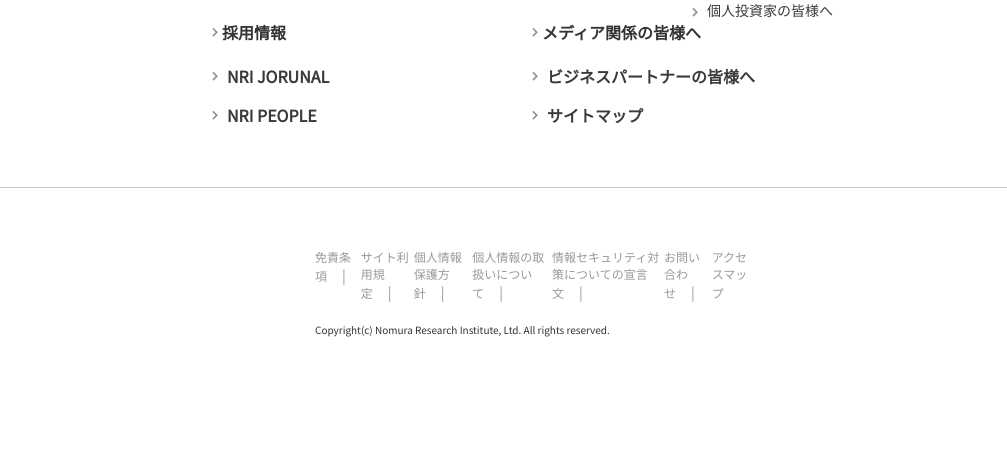
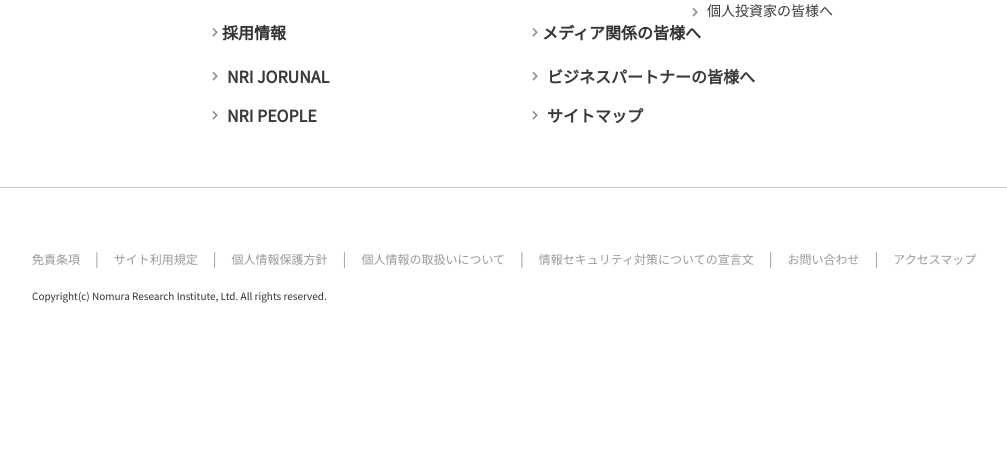
Before and after one commit to codeschoolway/horiuchi, a PHP site: page / in a window 1280 px wide. Shown: the part 3915-4372 px from the top of the page, without its empty margins (108-1115 px from the left). After the commit the page ends 4218 px from the top, so only its background shows below. Run offline with PHP 8.4, Linux system fonts and the light colour scheme; some libraries are stand-ins or nearby versions.

Commit message:
footerのずれを修正

```diff
--- a/html-nri/css/style.css
+++ b/html-nri/css/style.css
@@ -379,11 +379,10 @@ ul.libld li a {
     font-size: 16px;
     font-weight: bold;
 }
-
-
-
 footer {
-    margin: 0 423px 120px;
+    max-width: 1000px;
+    margin: 0 auto;
+    margin-bottom: 120px;
 }
 footer ul{
     display: flex;
```
